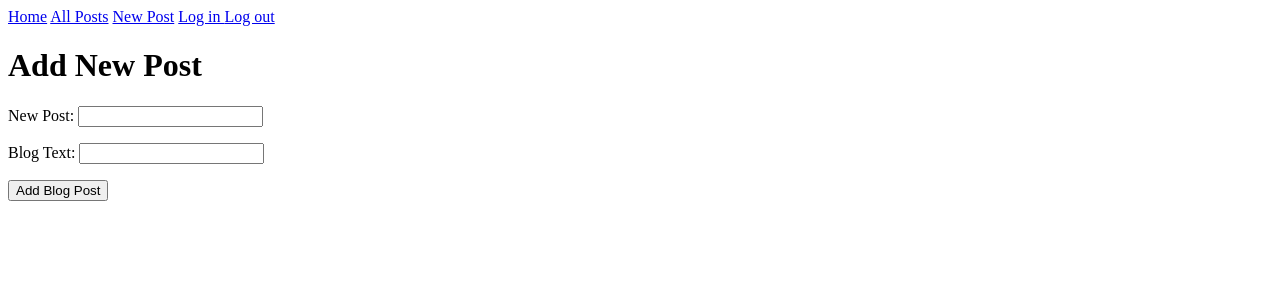
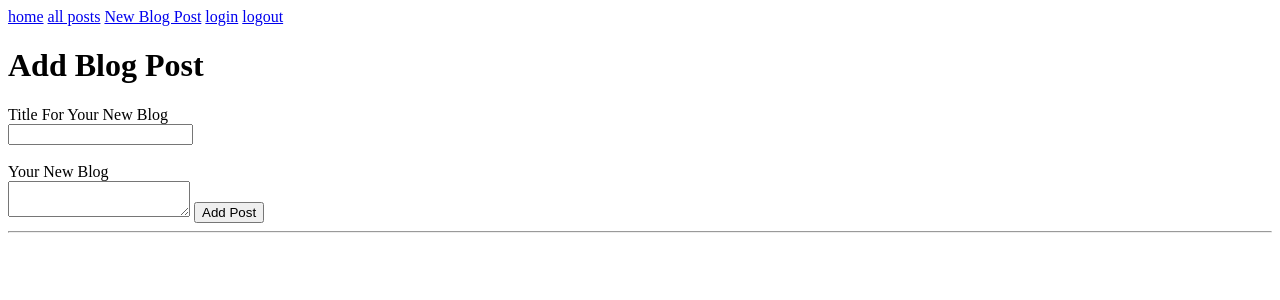
Before and after one commit to simpson1986/blogz, a Flask app: page /newpost in a window 1280 px wide. Shown: the top 300 px of the page. Run offline with Flask 2, Linux system fonts and the light colour scheme; the visitor is signed in with stand-in values (Sample User, id 1).

Commit message:
trying again

```diff
--- a/main.py
+++ b/main.py
@@ -107,12 +107,12 @@ def signup():
         existing_user = User.query.filter_by(username=username).first()
         if existing_user:
             return render_template('signup.html', username_error="Duplicate user")
-        elif password != verify:
-            return render_template('signup.html',password_error="Passwords must match",username=username)
-        elif (len(username) >= 3):
-            return render_template('signup.html', username_error="Username must be longer than 3 characters ")
-        elif not password or not verify:
-            return render_template('signup.html',password_error="Passwords cannot be empty",username = username)
+        elif not match(password,verify):
+            return render_template('signup.html',match_error="Passwords do not match",username=username)
+        elif not valid_length(username):
+            return render_template('signup.html', username_error = "The Username is Invalid")
+        elif not valid_length(password):
+            return render_template('signup.html',Password_len = "Password need be between 3-20 char",username = username)
         elif not existing_user and password == verify:
             new_user = User(username,password)
             db.session.add(new_user)
@@ -121,6 +121,7 @@ def signup():
             return redirect('/newpost')
     if request.method == 'GET':
         return render_template('signup.html')
+
 
 @app.route('/logout')
 def logout():
--- a/templates/newpost.html
+++ b/templates/newpost.html
@@ -1,26 +1,18 @@
-<!doctype html> <html>
-	<a href="/">Home</a> <a href="/blog">All Posts</a> <a href="/newpost">New Post</a> <a href="/login">Log in </a> <a href="/logout">Log out</a>
+{% extends "base.html" %}
 
 {% block content %}
-    <h1>Add New Post</h1>
+    <h1>Add Blog Post</h1>
     <form method='post'>
         <label>
-            New Post:
-            <input type="text" name='title' />
-		</label>
-
-		<p><label>
-			Blog Text:
-			<input type="text" name='body'/>
-		</label></p>
-        <input type="submit" value='Add Blog Post' />
-	</form>
-
-	{% if error %}
-
-		<p>{{error}}</p>
-
-	{% endif %}
-
+            Title For Your New Blog
+            <br>
+            <input type="text" name='title' required/>
+            <br><br>
+            Your New Blog
+            <br>
+            <textarea name = "body"  required></textarea>
+        </label>
+        <input type="submit" value='Add Post' />
+    </form>
+    <hr />
 {% endblock %}
-</html>
```
Also changed, not shown: templates/signup.html (+8 -0 lines), templates/singlepost.html (deleted, +0 -12 lines).
